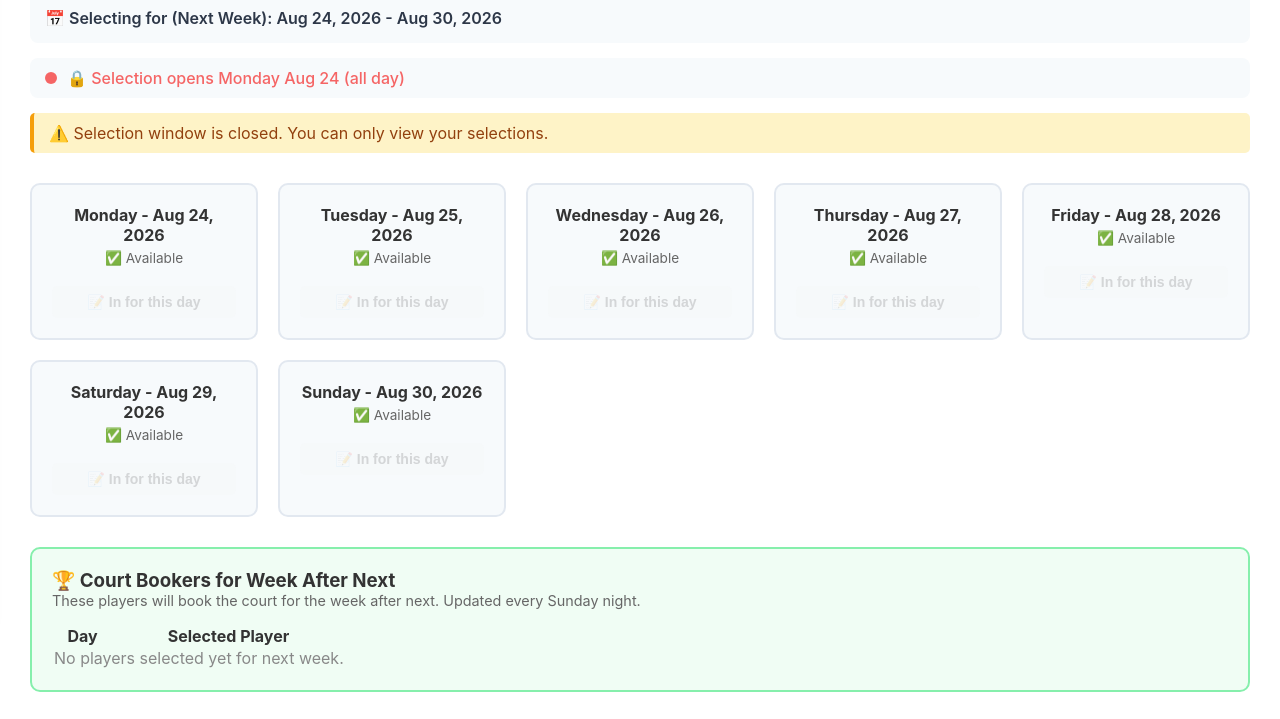
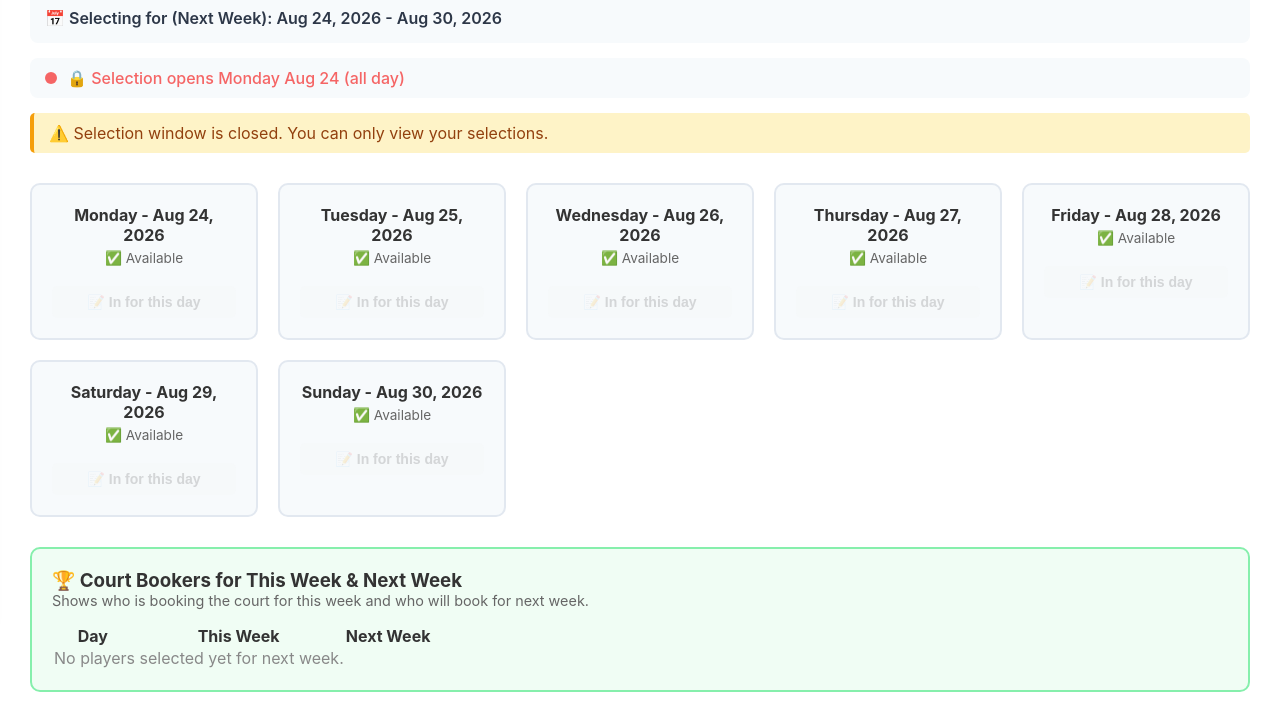
Before and after one commit to Khushulove321/Badminton-booking, a website: page frontend/dashboard.html in a window 1280 px wide. Shown: the part 173-892 px from the top of the page. Drawn offline with nearby package versions, Linux system fonts and the light colour scheme; no server answers; sample sign-in values are in the browser's storage.

Commit message:
Add two-week table showing this week and next week court bookers

```diff
--- a/frontend/dashboard.html
+++ b/frontend/dashboard.html
@@ -70,23 +70,24 @@
 
                     <div class="days-grid" id="daysGrid"></div>
 
-                    <!-- SELECTED PLAYERS TABLE -->
+                    <!-- TWO WEEK TABLE -->
                     <div class="selected-players-section">
-                        <h3>🏆 Court Bookers for Week After Next</h3>
+                        <h3>🏆 Court Bookers for This Week & Next Week</h3>
                         <p style="color: #666; font-size: 0.9rem; margin-bottom: 15px;">
-                            These players will book the court for the week after next. Updated every Sunday night.
-                            <span id="sundayIndicator" style="display:none;color:#f56565;font-weight:600;">🧪 SUNDAY SIMULATION ACTIVE</span>
+                            <span id="sundayIndicator" style="display:none;color:#f56565;font-weight:600;">🧪 SUNDAY SIMULATION ACTIVE - </span>
+                            Shows who is booking the court for this week and who will book for next week.
                         </p>
                         <div id="selectedPlayersTable" class="selected-players-table">
                             <table>
                                 <thead>
                                     <tr>
                                         <th>Day</th>
-                                        <th>Selected Player</th>
+                                        <th>This Week</th>
+                                        <th>Next Week</th>
                                     </tr>
                                 </thead>
                                 <tbody id="selectedPlayersBody">
-                                    <tr><td colspan="2" style="text-align:center;color:#888;">Loading selected players...</td></tr>
+                                    <tr><td colspan="3" style="text-align:center;color:#888;">Loading selected players...</td></tr>
                                 </tbody>
                             </table>
                         </div>
```
